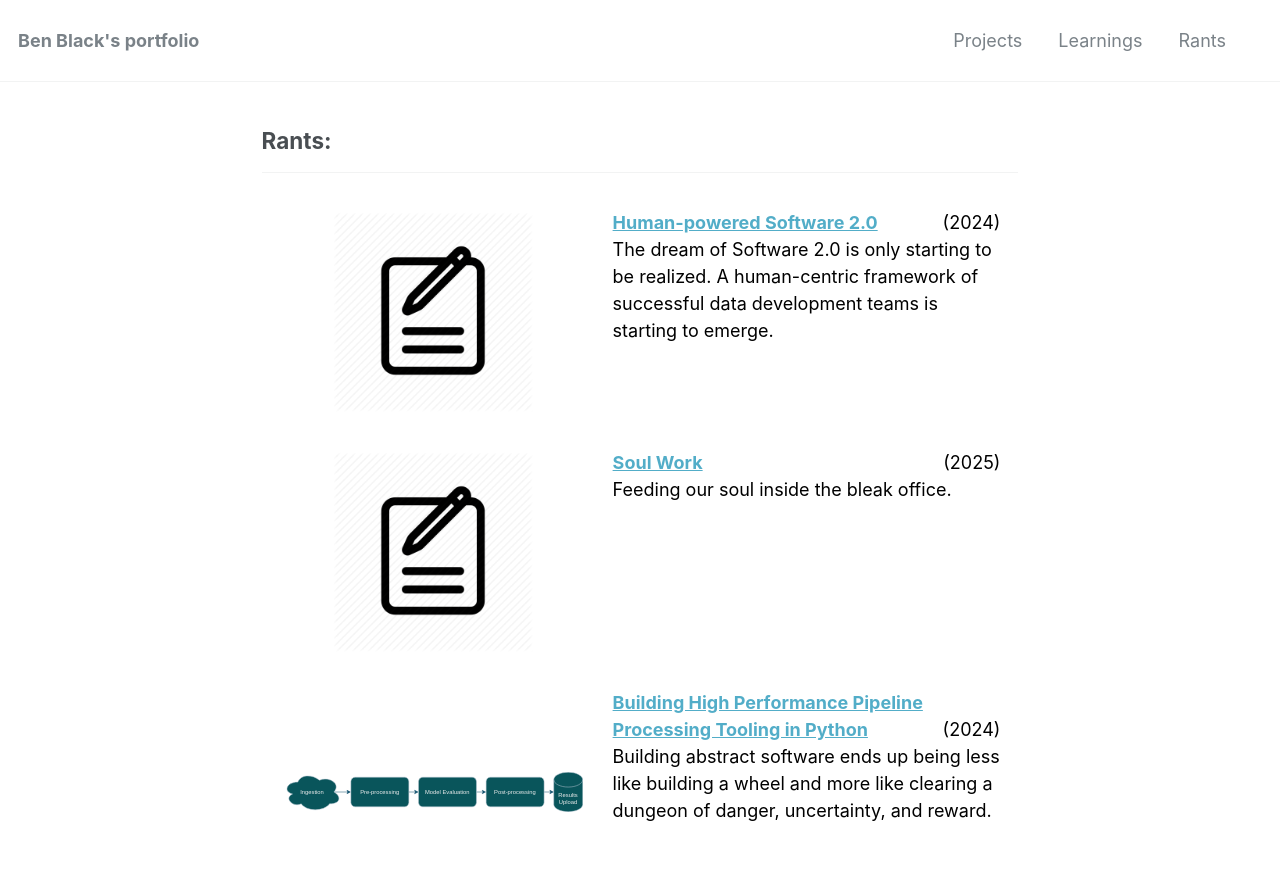
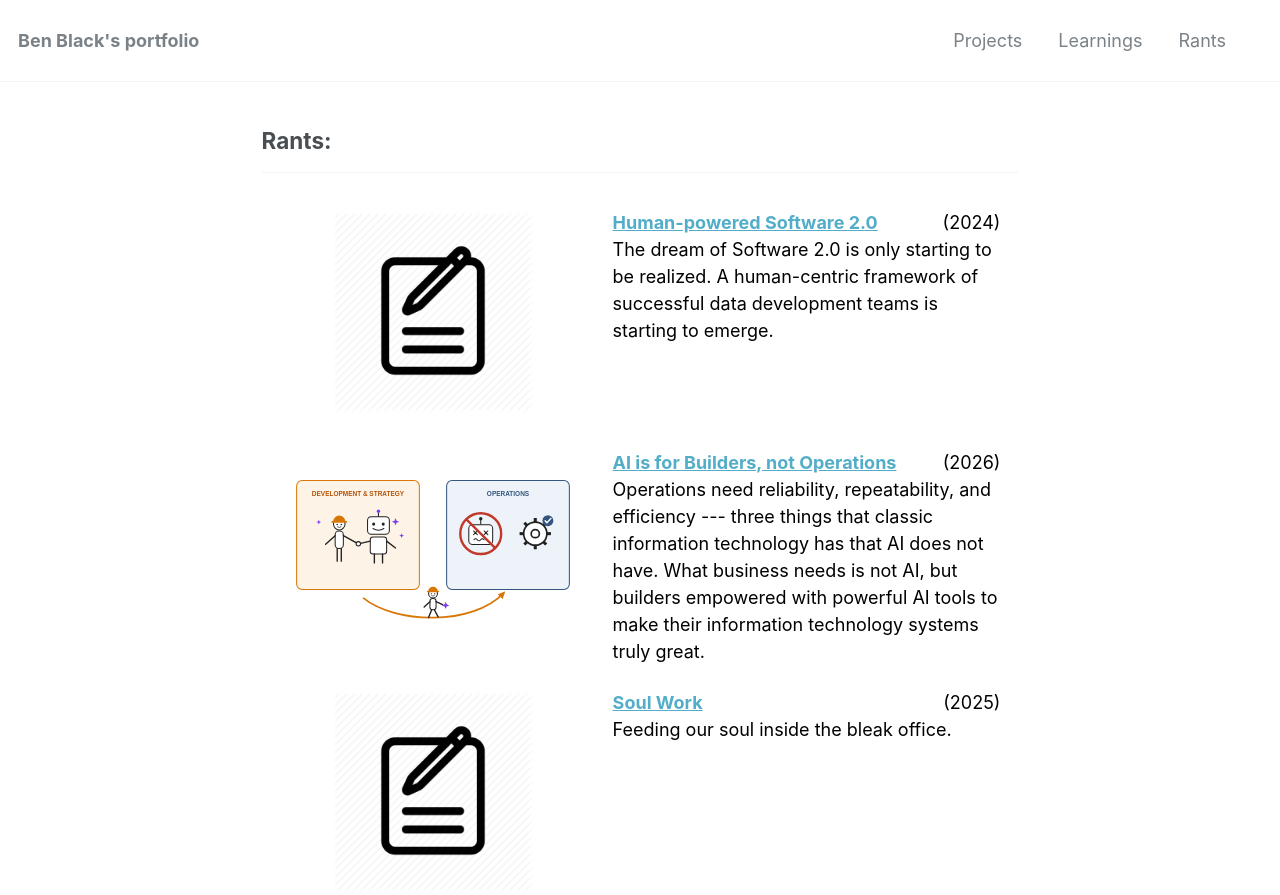
Before and after one commit to benblack769/benblack769.github.io, a Jekyll site: the page built from menus/rants.html, in a window 1280 px wide and 900 px high. Shown: the top 895 px of the window. Built offline with Jekyll 4.4.1, drawn with Linux system fonts in a browser that asks for light colours; some of the changed lines change nothing that is shown.

Commit message:
publish builders vs operations

```diff
--- a/posts/rants/no-ai-operations.md
+++ b/posts/rants/no-ai-operations.md
@@ -1,6 +1,7 @@
 ---
 title: AI is for Builders, not Operations
-under_construction: true
+under_construction: false
+img: /images/no-ai-operations/builders_vs_operations.svg
 excerpt: "Operations need reliability, repeatability, and efficiency --- three things that classic information technology has that AI does not have. What business needs is not AI, but builders empowered with powerful AI tools to make their information technology systems truly great."
 comments: false
 share: false
```
Also changed, not shown: images/no-ai-operations/builders_vs_operations.svg.
